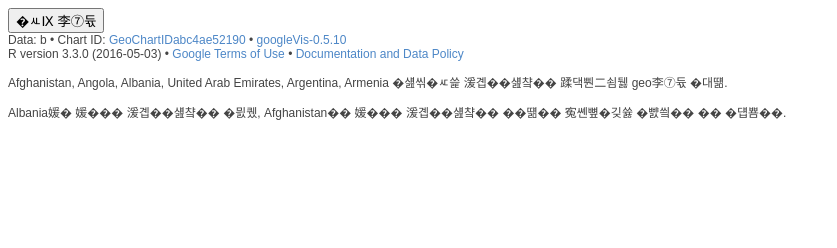
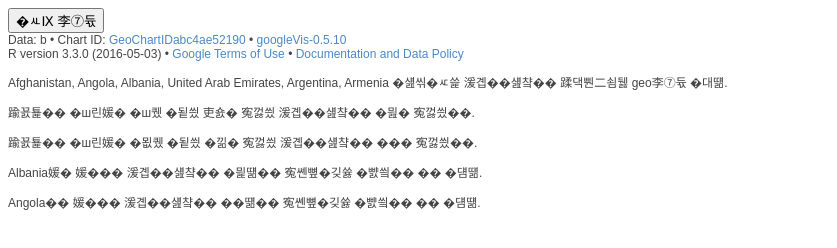
Before and after one commit to dlalgus9608/dlalgus9608.github.io, a plain HTML site: page geochart.html in a window 1280 px wide. Shown: the whole page, without its empty margins (0-837 px from the left). Drawn offline with Linux system fonts and the light colour scheme; a script that the page names is missing.

Commit message:
Update geochart.html

```diff
--- a/geochart.html
+++ b/geochart.html
@@ -149,7 +149,10 @@ callbacks.shift()();
 </span></div>
 <div>
   <p> Afghanistan, Angola, Albania, United Arab Emirates, Argentina, Armenia 나라들의 기대수명을 보여주는 geo차트 이다.</p>
-  <p> Albania가 가장 기대수명이 높고, Afghanistan이 가장 기대수명이 낮다는 경향성을 확인할 수 있었다. </p>
+  <p> 버블에 크기가 크고 색이 짙은 것이 기대수명이 높은 것이다.</p>
+  <p> 버블에 크기가 작고 색이 옅은 것이 기대수명이 낮은 것이다.</p>
+  <p> Albania가 가장 기대수명이 높다는 경향성을 확인할 수 있다. </p>
+  <p> Angola는 가장 기대수명이 낮다는 경향성을 확인할 수 있다.</p>
 </div>
 </body>
 </html>
```
